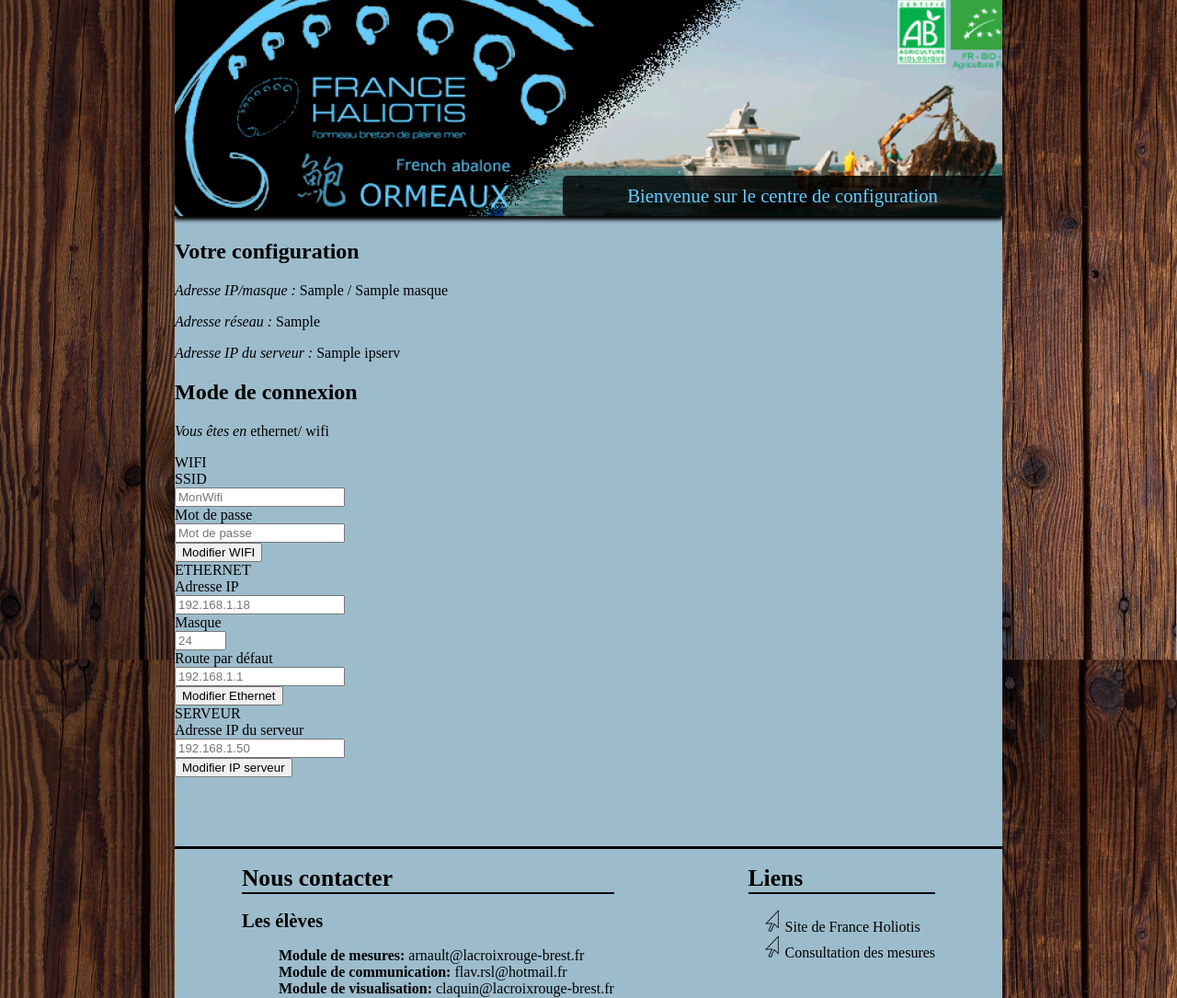
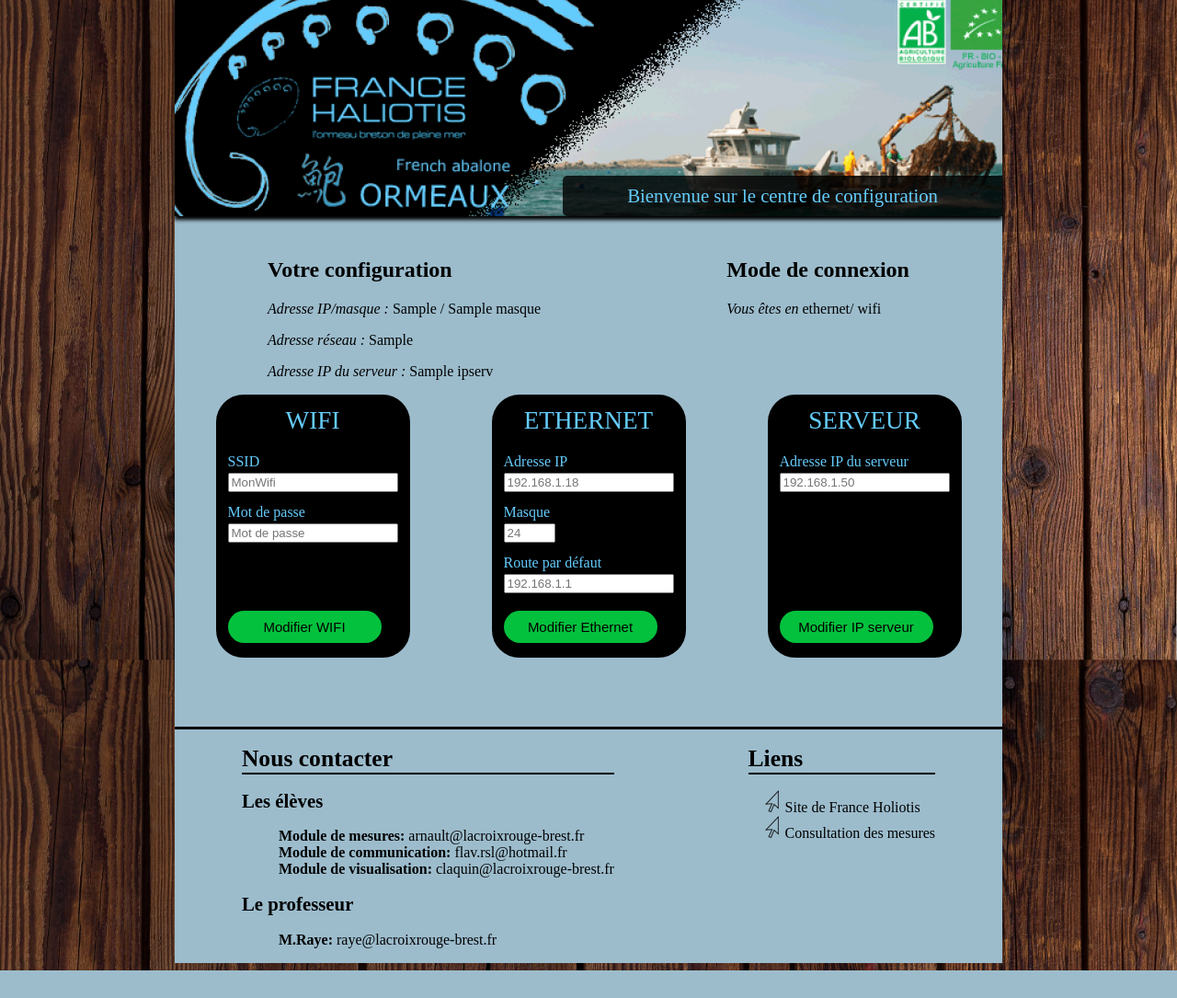
Before and after one commit to flavienfr/Ormeau, a Flask app: template web/mainapp/templates/reseau.html in a window 1280 px wide. Shown: the part 136-1221 px from the top of the page at 92% size. After the commit the page ends 1191 px from the top, so only its background shows below. Run offline with Flask 2, Linux system fonts and the light colour scheme; the template is opened without the code that fills it: most values are stand-ins (such as "Sample title", 1, 10 or a date in 2020).

Commit message:
Add files via upload

```diff
--- a/web/mainapp/static/css/style.css
+++ b/web/mainapp/static/css/style.css
@@ -1,3 +1,57 @@
+#conf_connex
+{
+	display: flex;
+	justify-content: space-around;
+}
+#connex, #conf
+{
+	max-width: 350px;
+}
+#wifi_ethernet_serveur
+{
+	display: flex;
+	justify-content: space-around;
+}
+#wifi, #ethernet, #serveur
+{
+	color: rgb(100,204,252);
+	border: 3px solid black;
+	padding:10px;
+	background-color: black;
+	border-radius: 30px;
+	position: relative;
+	height: 260px;
+}
+.titre_reseau
+{
+	text-align: center;
+	font-size: 1.7em;
+	margin-bottom: 20px;
+}
+input
+{
+	margin: 3px 0 13px 0;
+}
+.btn
+{
+    box-shadow: none;
+    appearance: none;
+    border: 0;
+    outline: 0;
+	background-color: rgb(4, 193, 61);
+	height: 35px;
+    width: 167px;
+    font-size: 15px;
+    border-radius: 30px;
+    cursor: pointer;
+    position: absolute;
+    bottom: 0px
+ }
+
+
+
+
+
 body
 {
 	background: url("/static/img/background-wood.jpg");
@@ -154,7 +208,7 @@
 	color:black;
 }
 
-@media all and (max-width: 940px)
+@media all and (max-width: 940px), (max-device-width: 480px)
 {
 	#bloc_page
 	{
@@ -204,4 +258,18 @@
 	{
 		font-size: 1.2em;
 	}
+
+
+
+	#wifi_ethernet_serveur
+	{
+		flex-direction: column;
+		align-items: center;
+	}
+	#wifi, #ethernet, #serveur
+	{
+
+		margin: 10px;
+
+	}
 }
```
